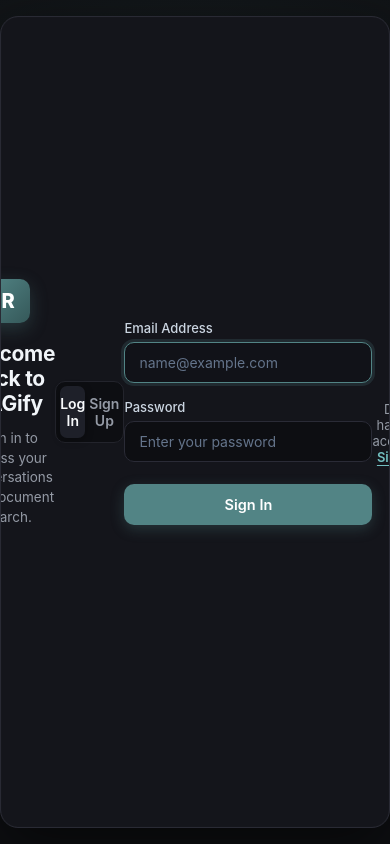
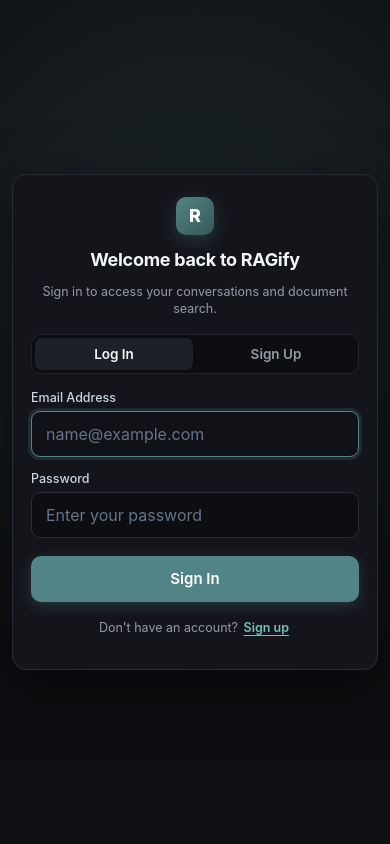
Before and after one commit to Arun-Kashyap86/RAGify, a React (Vite) app in the folder frontend/: page / in a window 390 px wide. Built offline with nearby package versions, Linux system fonts and the light colour scheme; no server answers.

Commit message:
fixed signup page for mobile view

```diff
--- a/frontend/src/index.css
+++ b/frontend/src/index.css
@@ -893,7 +893,9 @@
   font-size: 13px;
   font-weight: 600;
   cursor: pointer;
-    transition: background 0.2s ease, transform 0.15s ease;
+  transition:
+    background 0.2s ease,
+    transform 0.15s ease;
 }
 
 .message-edit-cancel {
@@ -920,7 +922,6 @@
   opacity: 0.5;
   cursor: not-allowed;
 }
-
 
 /* ========================= CHAT INPUT ========================= */
 
@@ -1082,7 +1083,10 @@
   background: #1e2029;
   color: #f8fafc;
   cursor: pointer;
-    transition: background 0.2s ease, border-color 0.2s ease, transform 0.15s ease;
+  transition:
+    background 0.2s ease,
+    border-color 0.2s ease,
+    transform 0.15s ease;
 }
 
 .header-user-badge:hover {
@@ -1131,7 +1135,9 @@
   border: 1px solid #2a2c38;
   border-radius: 14px;
   background: #181920;
-    box-shadow: 0 12px 32px rgba(0, 0, 0, 0.5), 0 0 0 1px rgba(255, 255, 255, 0.05);
+  box-shadow:
+    0 12px 32px rgba(0, 0, 0, 0.5),
+    0 0 0 1px rgba(255, 255, 255, 0.05);
   animation: menuFadeIn 0.2s ease;
 }
 
@@ -1192,7 +1198,9 @@
   font-size: 13px;
   font-weight: 600;
   cursor: pointer;
-    transition: background 0.2s ease, color 0.2s ease;
+  transition:
+    background 0.2s ease,
+    color 0.2s ease;
 }
 
 .user-menu-logout:hover {
@@ -1519,6 +1527,39 @@
   }
 }
 
+/* ========================= AUTH MODAL & SCREENS ========================= */
+
+.auth-loading-screen {
+  display: flex;
+  flex-direction: column;
+  align-items: center;
+  justify-content: center;
+  min-height: 100vh;
+  min-height: 100dvh;
+  background: #0e0f12;
+  color: #949aa5;
+  gap: 16px;
+}
+
+.auth-loading-logo {
+  width: 48px;
+  height: 48px;
+  font-size: 22px;
+  animation: authPulse 1.5s infinite ease-in-out;
+}
+
+@keyframes authPulse {
+  0%,
+  100% {
+    transform: scale(1);
+    opacity: 0.8;
+  }
+  50% {
+    transform: scale(1.1);
+    opacity: 1;
+  }
+}
+
 .auth-overlay {
   position: fixed;
   inset: 0;
@@ -1528,33 +1569,11 @@
   justify-content: center;
   padding: 16px;
   overflow-y: auto;
-    background: radial-gradient(circle at 50% 30%, rgba(82, 132, 133, 0.15), transparent 70%), #0e0f12;
-}
-
-.auth-card {
-    width: 100%;
-    max-width: 440px;
-    max-height: calc(100dvh - 32px);
-    overflow-y: auto;
-    margin: auto;
-    padding: 36px 32px;
-    border: 1px solid #292a34;
-    border-radius: 18px;
-    background: #14151b;
-    box-shadow: 0 20px 60px rgba(0, 0, 0, 0.55), 0 0 1px rgba(255, 255, 255, 0.1) inset;
-    animation: authCardFade 0.3s cubic-bezier(0.16, 1, 0.3, 1);
-  position: fixed;
-  inset: 0;
-  z-index: 1000;
-  display: flex;
-  align-items: center;
-  justify-content: center;
-  padding: 16px;
-  overflow-y: auto;
+  -webkit-overflow-scrolling: touch;
   background:
     radial-gradient(
       circle at 50% 30%,
-      rgba(82, 132, 133, 0.15),
+      rgba(82, 132, 133, 0.18),
       transparent 70%
     ),
     #0e0f12;
@@ -1563,10 +1582,8 @@
 .auth-card {
   width: 100%;
   max-width: 440px;
-  max-height: calc(100dvh - 32px);
-  overflow-y: auto;
   margin: auto;
-  padding: 36px 32px;
+  padding: 34px 30px;
   border: 1px solid #292a34;
   border-radius: 18px;
   background: #14151b;
@@ -1679,12 +1696,12 @@
 }
 
 .auth-field input {
-  padding: 11px 14px;
+  padding: 12px 14px;
   border: 1px solid #2a2b36;
   border-radius: 10px;
   background: #0d0e12;
   color: #f8fafc;
-  font-size: 14px;
+  font-size: 16px; /* 16px prevents iOS Safari auto-zoom on input focus */
   transition: all 0.2s ease;
 }
 
@@ -1701,12 +1718,13 @@
 
 .auth-submit-button {
   margin-top: 6px;
-  padding: 12px;
+  padding: 13px;
+  min-height: 46px;
   border: none;
   border-radius: 10px;
   background: #528485;
   color: #ffffff;
-  font-size: 14.5px;
+  font-size: 15px;
   font-weight: 600;
   cursor: pointer;
   transition: all 0.2s ease;
@@ -1747,6 +1765,75 @@
   color: #92d4d5;
 }
 
+@media (max-width: 600px) {
+  .auth-overlay {
+    padding: 12px;
+    align-items: center;
+  }
+
+  .auth-card {
+    padding: 22px 18px;
+    border-radius: 14px;
+    max-width: 100%;
+  }
+
+  .auth-header {
+    margin-bottom: 16px;
+  }
+
+  .auth-brand-logo {
+    width: 38px;
+    height: 38px;
+    font-size: 18px;
+    margin-bottom: 10px;
+  }
+
+  .auth-header h2 {
+    font-size: 18px;
+    margin-bottom: 4px;
+  }
+
+  .auth-header p {
+    font-size: 12.5px;
+    line-height: 1.4;
+  }
+
+  .auth-tabs {
+    margin-bottom: 16px;
+    padding: 3px;
+  }
+
+  .auth-tab {
+    padding: 8px 0;
+    font-size: 13.5px;
+  }
+
+  .auth-form {
+    gap: 14px;
+  }
+
+  .auth-field label {
+    font-size: 12.5px;
+  }
+
+  .auth-field input {
+    font-size: 16px;
+    padding: 12px 14px;
+    border-radius: 9px;
+  }
+
+  .auth-submit-button {
+    min-height: 46px;
+    font-size: 15px;
+    margin-top: 4px;
+  }
+
+  .auth-footer {
+    margin-top: 18px;
+    font-size: 12.5px;
+  }
+}
+
 /* ========================= SIDEBAR USER PROFILE FOOTER ========================= */
 
 .sidebar-footer {
```
Lines whose indentation alone changed are shown as unchanged.
